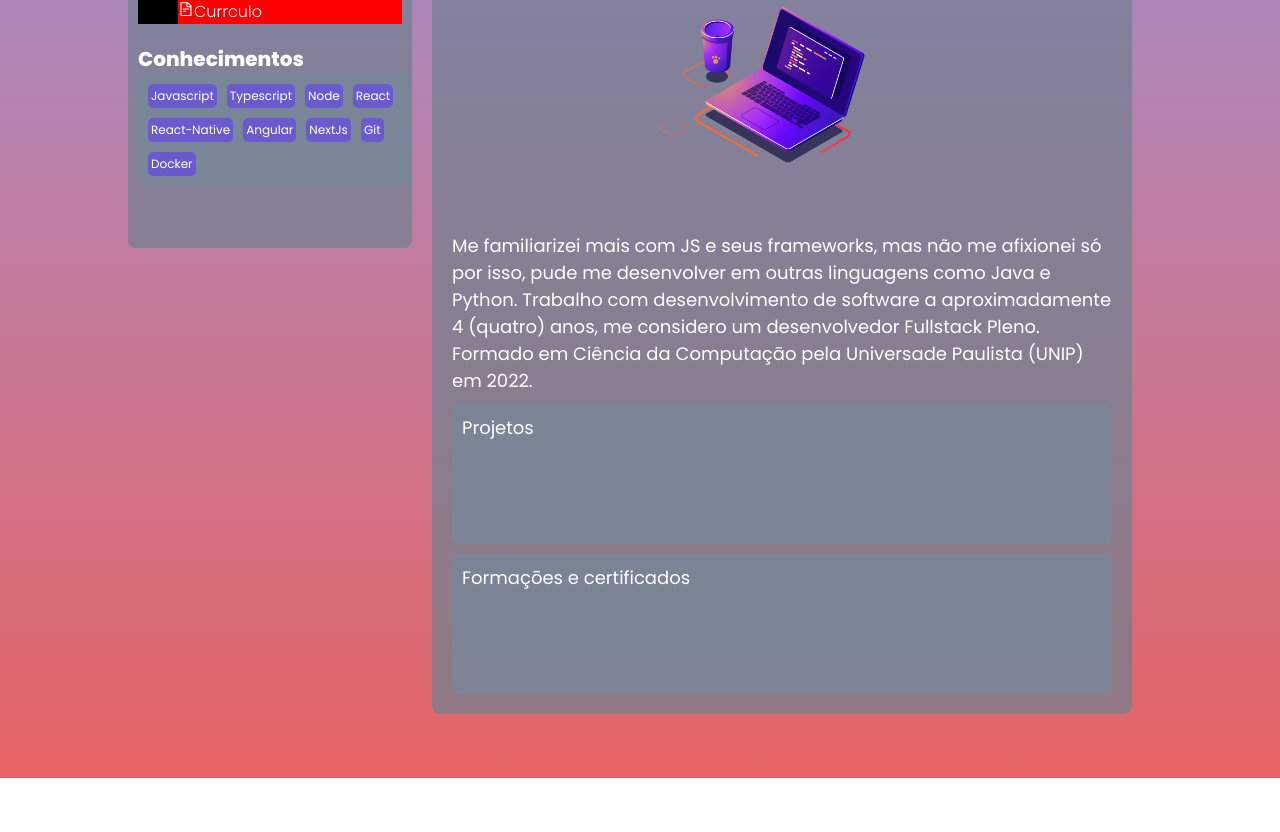
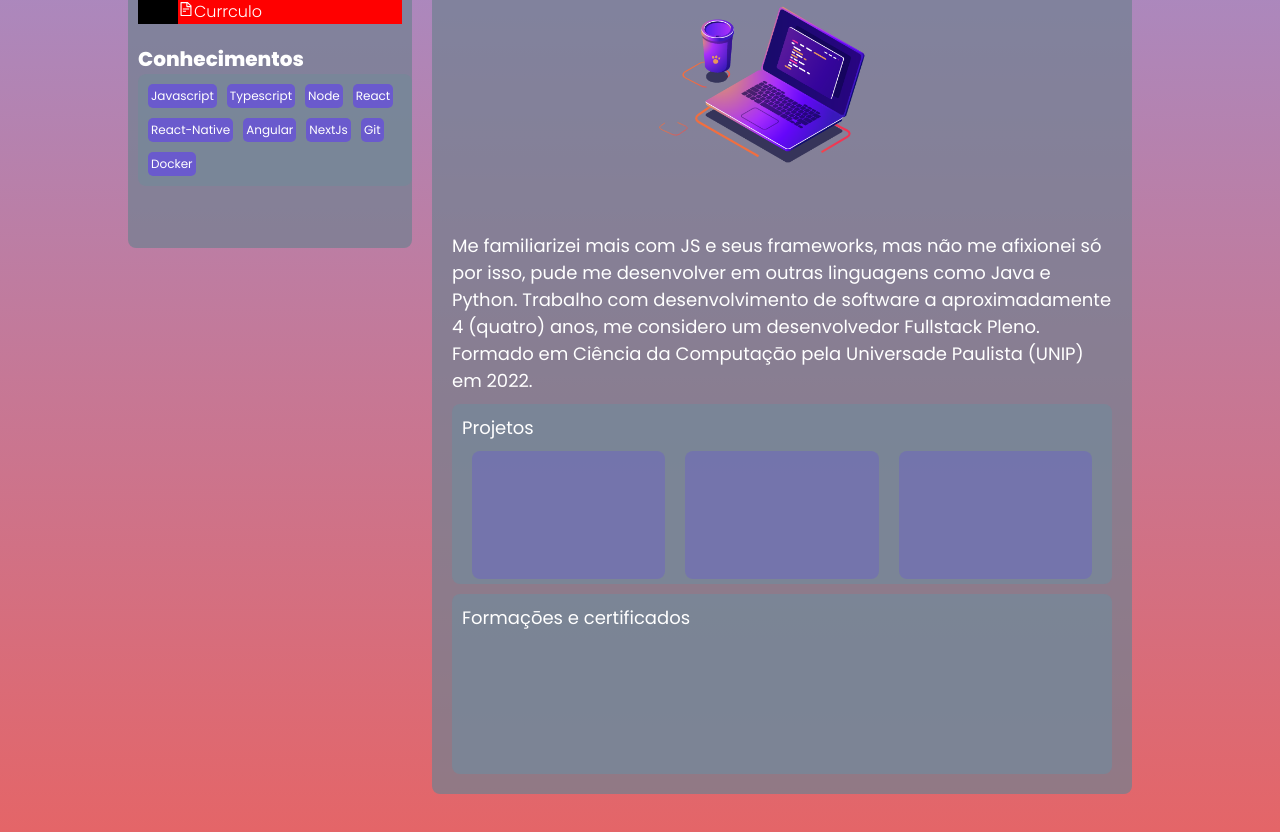
Before and after one commit to Mlodovico/Mlodovico.github.io, a React (Create React App) app: page / in a window 1280 px wide. Shown: the part 396-1228 px from the top of the page. Before the commit the page ends 1174 px from the top, so only its background shows below. Built offline with nearby package versions, Linux system fonts and the light colour scheme.

Commit message:
feat: fix styles

```diff
--- a/src/App.css
+++ b/src/App.css
@@ -132,7 +132,7 @@
 }
 
 .certificacion-container {
-  height: 15vh;
+  height: 20vh;
   padding: 10px;
   margin: 10px 0px;
   border-radius: 8px;
@@ -141,11 +141,22 @@
 
 .card {
   height: 80%;
+  display: flex;
 }
 
 
 .profile-image {
   width: 50%;
+  border-radius: 8px;
+}
+
+.card-box {
+  flex: 1;
+  min-width: 90px;
+  padding: 0px 10px;
+  margin: 10px;
+  height: 100%;
+  background: rgba(106,90,205, 0.4);
   border-radius: 8px;
 }
 
--- a/src/App.jsx
+++ b/src/App.jsx
@@ -130,8 +130,11 @@ function App() {
           </p>
 
           <div className="certificacion-container">
+            <p>Projetos</p>
             <div className="card">
-              <p>Projetos</p>
+              <div className="card-box"></div>
+              <div className="card-box"></div>
+              <div className="card-box"></div>
             </div>
           </div>
           <div className="certificacion-container">
```
